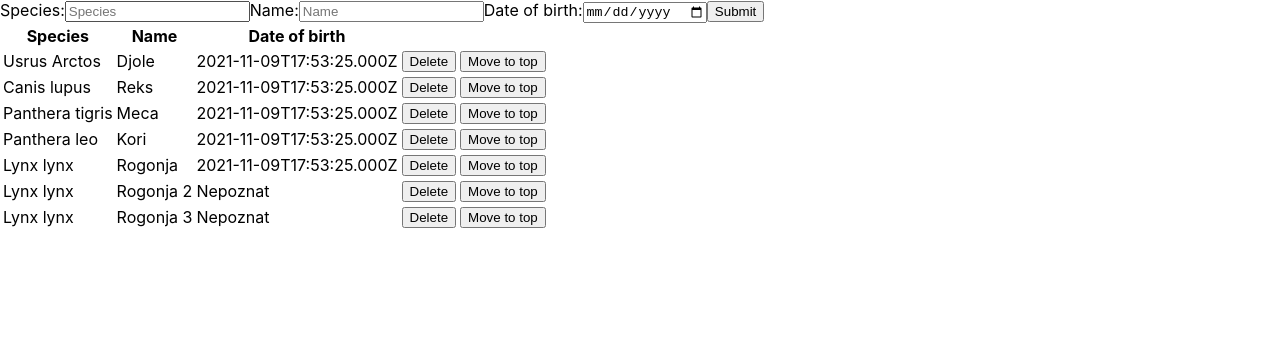
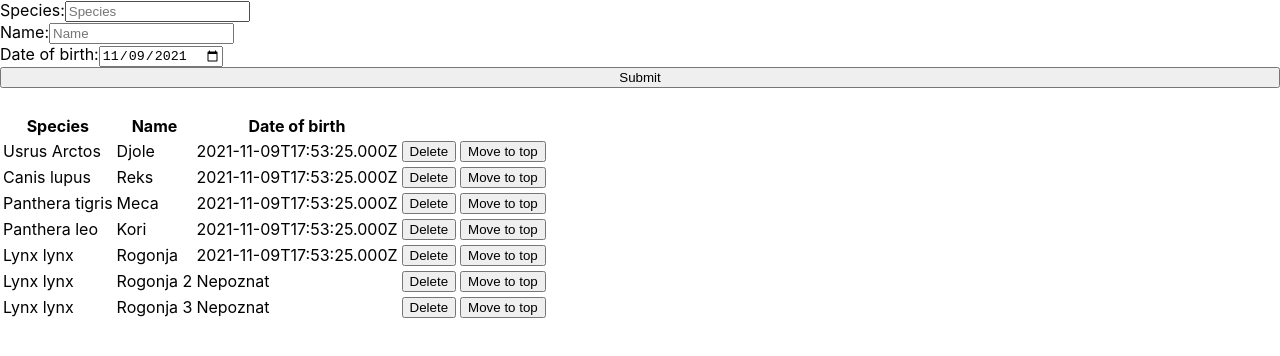
Before and after one commit to HatlessCreature/zoo, a React (Create React App) app: page / in a window 1280 px wide. Shown: the top 356 px of the page. Built offline with nearby package versions, Linux system fonts and the light colour scheme.

Commit message:
task 5 - polishing

```diff
--- a/src/App.js
+++ b/src/App.js
@@ -3,7 +3,8 @@ import './App.css';
 import React, { useState } from 'react';
 
 function App() {
-  const animalsList = [
+
+  const [animals, setAnimals] = useState([
     { id: 1, species: "Usrus Arctos", name: "Djole", dateOfBirth: new Date() },
     { id: 2, species: "Canis lupus", name: "Reks", dateOfBirth: new Date() },
     { id: 3, species: "Panthera tigris", name: "Meca", dateOfBirth: new Date() },
@@ -11,9 +12,7 @@ function App() {
     { id: 5, species: "Lynx lynx", name: "Rogonja", dateOfBirth: new Date() },
     { id: 6, species: "Lynx lynx", name: "Rogonja 2", dateOfBirth: null },
     { id: 7, species: "Lynx lynx", name: "Rogonja 3", }
-  ];
-
-  const [animals, setAnimals] = useState(animalsList);
+  ]);
   const [species, setSpecies] = useState("");
   const [name, setName] = useState("");
   const [dateOfBirth, setDateOfBirth] = useState(new Date());
@@ -48,11 +47,14 @@ function App() {
     e.preventDefault();
     // console.log(species, name, dateOfBirth);
     setAnimals([...animals, { id: count, species: species, name: name, dateOfBirth: new Date(dateOfBirth) }])
+    setSpecies("");
+    setName("");
+    setDateOfBirth(new Date());
   };
 
   return (
     <div>
-      <form onSubmit={handleSubmit}>
+      <form style={{ display: 'flex', flexDirection: 'column', marginBottom: 25 }} onSubmit={handleSubmit}>
         <label>
           Species:
           <input
@@ -79,9 +81,9 @@ function App() {
           Date of birth:
           <input
             type='date'
-            value={dateOfBirth}
+            value={dateOfBirth ? dateOfBirth.toISOString().substr(0, 10) : ""}
             onChange={(e) => {
-              setDateOfBirth(e.target.value);
+              setDateOfBirth(new Date(e.target.value));
             }}
           />
         </label>
```
